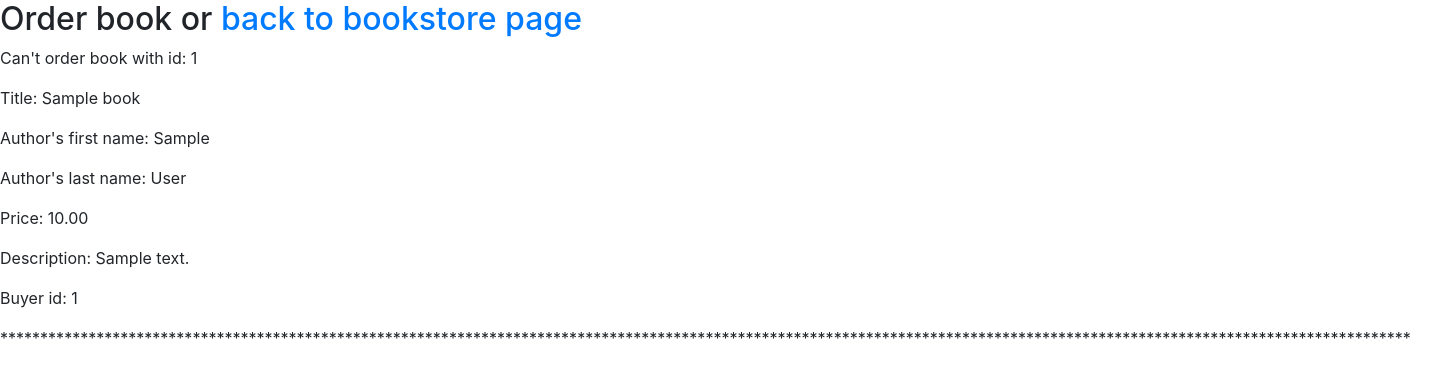
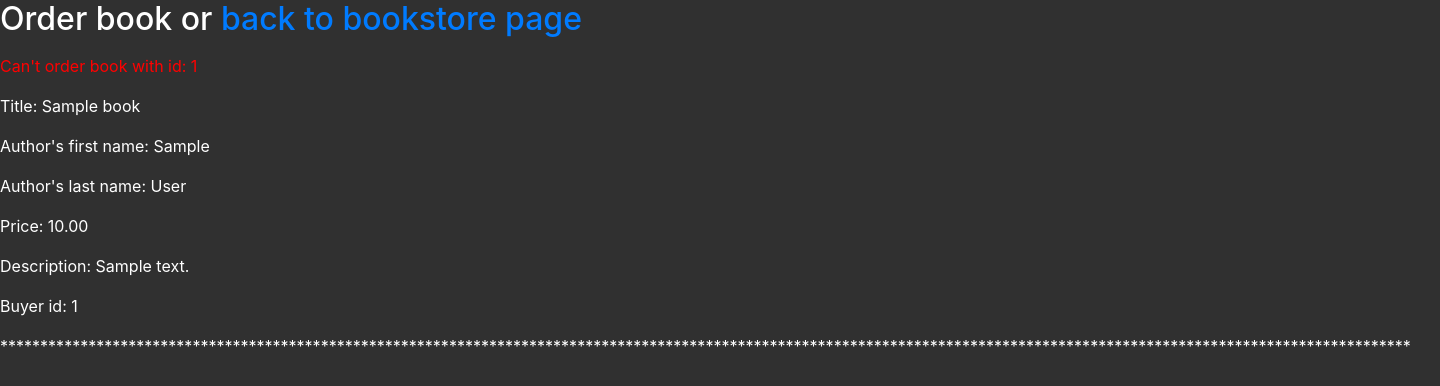
Before and after one commit to KamilBienias/my-first-blog, a Django app: page /bookstore/customer/order/ in a window 1440 px wide. Shown: the top 386 px of the page. Run offline with Django 3.2, Linux system fonts and the light colour scheme; tables that the repository leaves empty hold one stand-in row (values such as "Sample post"); some libraries are stand-ins or nearby versions.

Commit message:
dark background, larger line spacing in home page and red message if can't order book

```diff
--- a/bookstore/templates/bookstore/base.html
+++ b/bookstore/templates/bookstore/base.html
@@ -7,7 +7,7 @@
 	integrity="sha384-PDle/QlgIONtM1aqA2Qemk5gPOE7wFq8+Em+G/hmo5Iq0CCmYZLv3fVRDJ4MMwEA" crossorigin="anonymous">
     <title>Bookstore</title>
 </head>
-<body>
+<body style="background-color: #303030; color: #ffffff;">
     {% block content %}
         replace me
     {% endblock %}
--- a/bookstore/templates/bookstore/customers/showbookstoorder.html
+++ b/bookstore/templates/bookstore/customers/showbookstoorder.html
@@ -12,7 +12,7 @@
                     Order book with id: {{ book.id }}
                     </a>
                 {% else %}
-                    Can't order book with id: {{ book.id }}
+                    <p style="color: red">Can't order book with id: {{ book.id }}<p/>
                 {% endif %}
             <p/>
             <p>Title: {{ book.title }}<p/>
```
Also changed, not shown: bookstore/templates/bookstore/bookstore.html (+7 -0 lines).
